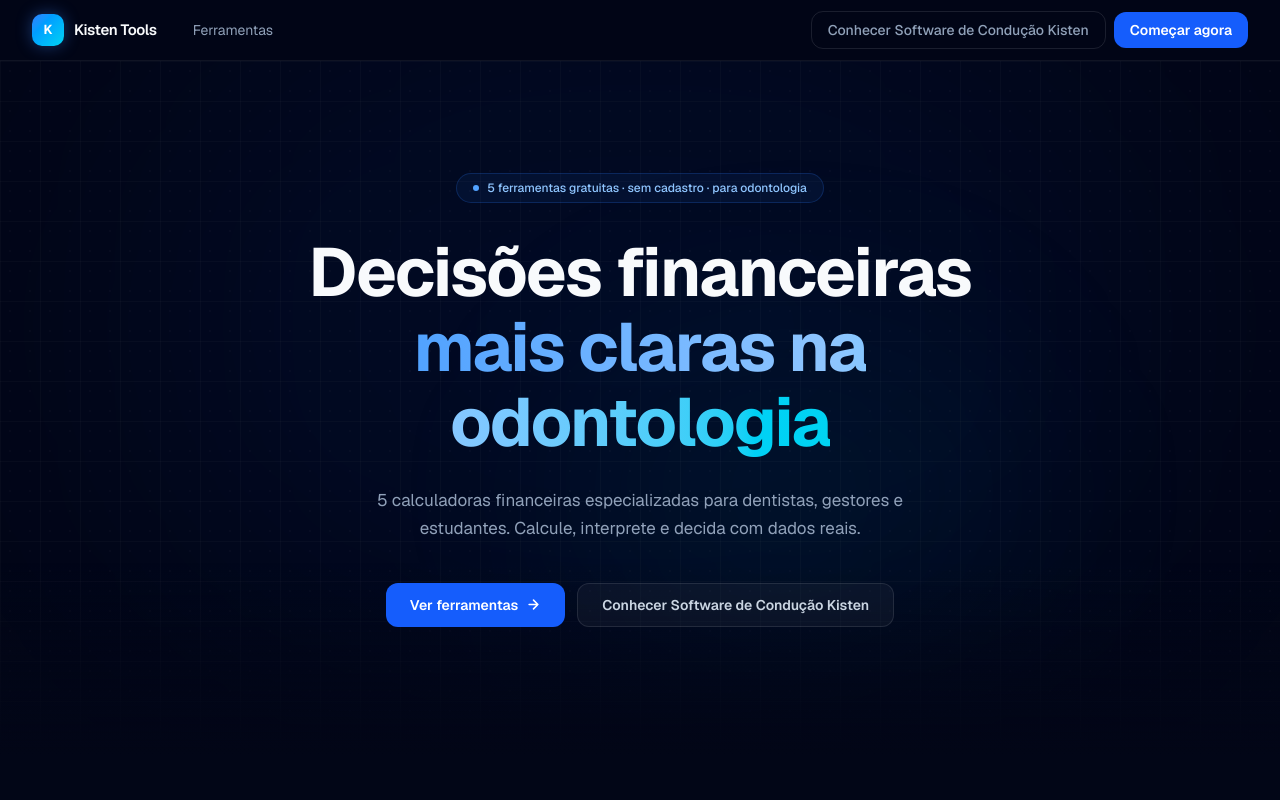
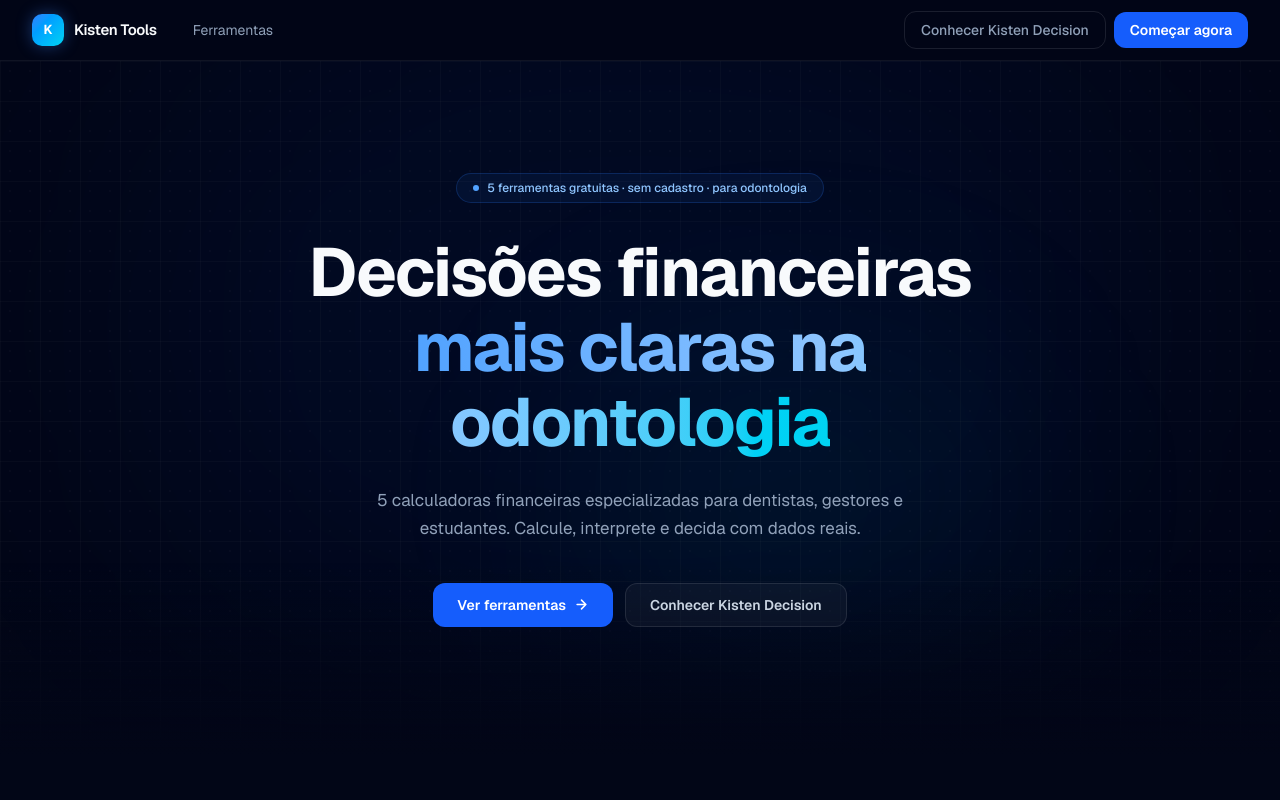
Before and after one commit to brilhonotavel777-byte/kardovik-tools, a Next.js app: page / in a window 1280 px wide. Shown: the top 800 px of the page. Built offline with nearby package versions, Linux system fonts and the light colour scheme.

Commit message:
refactor(branding): rename product to Kisten Decision

```diff
--- a/src/app/(public)/page.tsx
+++ b/src/app/(public)/page.tsx
@@ -140,7 +140,7 @@ export default function Home() {
               rel="noopener noreferrer"
               className="inline-flex h-11 items-center gap-2 rounded-xl border border-white/[0.1] bg-white/[0.04] px-6 text-sm font-semibold text-slate-300 transition-all duration-200 hover:border-white/[0.18] hover:bg-white/[0.07] hover:text-slate-50 focus-visible:outline-none focus-visible:ring-2 focus-visible:ring-blue-500"
             >
-              Conhecer Software de Condução Kisten
+              Conhecer Kisten Decision
             </a>
           </div>
         </div>
--- a/src/components/layout/KardovikInstitutional.tsx
+++ b/src/components/layout/KardovikInstitutional.tsx
@@ -48,7 +48,7 @@ export function KardovikInstitutional() {
           rel="noopener noreferrer"
           className="inline-flex items-center gap-1.5 rounded-xl border border-white/[0.1] px-4 py-2 text-xs font-medium text-slate-400 transition-all duration-200 hover:border-white/[0.18] hover:text-slate-200 focus-visible:outline-none focus-visible:ring-2 focus-visible:ring-blue-500 focus-visible:ring-offset-2 focus-visible:ring-offset-[#020617]"
         >
-          Conhecer Software de Condução Kisten
+          Conhecer Kisten Decision
           <IconArrowRight size={12} />
         </a>
       </div>
--- a/src/components/layout/Navbar.tsx
+++ b/src/components/layout/Navbar.tsx
@@ -35,14 +35,14 @@ export function Navbar() {
 
           {/* CTAs */}
           <div className="flex items-center gap-2">
-            {/* Secondary — Conhecer Software de Condução Kisten, desktop only, opens in new tab */}
+            {/* Secondary — Conhecer Kisten Decision, desktop only, opens in new tab */}
             <a
               href={COMPANY_URL}
               target="_blank"
               rel="noopener noreferrer"
               className="hidden rounded-xl border border-white/[0.1] px-4 py-2 text-sm font-medium text-slate-400 transition-all duration-200 hover:border-white/[0.18] hover:text-slate-200 md:inline-flex focus-visible:outline-none focus-visible:ring-2 focus-visible:ring-blue-500"
             >
-              Conhecer Software de Condução Kisten
+              Conhecer Kisten Decision
             </a>
 
             {/* Primary CTA */}
```
